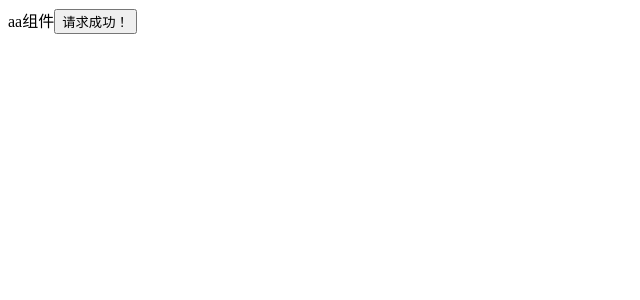
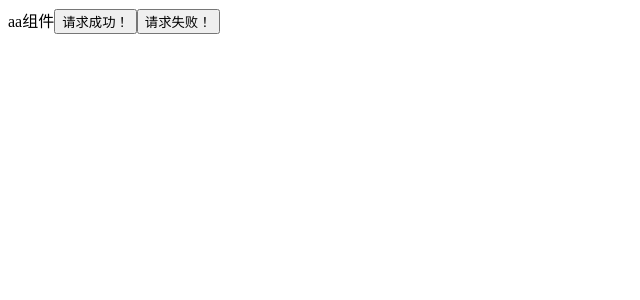
Before and after one commit to huzhiwu1/react-pro-practice, a React (Vite) app: page / in a window 1280 px wide. Shown: the top 300 px of the page, without its empty margins (0-640 px from the left). Built offline with nearby package versions, Linux system fonts and the light colour scheme.

Commit message:
refactor(Message): 优化message的数据结构，添加top和bottom的属性

```diff
--- a/src/Message/app.tsx
+++ b/src/Message/app.tsx
@@ -9,6 +9,13 @@ function Aaa() {
       aa组件
       <button onClick={() => messageProviderRef.add({ content: "请求成功" })}>
         请求成功！
+      </button>
+      <button
+        onClick={() =>
+          messageProviderRef.add({ content: "请求失败", position: "bottom" })
+        }
+      >
+        请求失败！
       </button>
     </div>
   );
--- a/src/Message/index.scss
+++ b/src/Message/index.scss
@@ -26,6 +26,15 @@
   align-items: center;
   justify-content: flex-start;
   pointer-events: none;
+  &-top {
+    position: absolute;
+    top: 20px;
+  }
+
+  &-bottom {
+    position: absolute;
+    bottom: 20px;
+  }
   .message-item {
     margin-bottom: 12px;
 
--- a/src/Message/index.tsx
+++ b/src/Message/index.tsx
@@ -2,9 +2,12 @@ import { forwardRef, useMemo } from "react";
 import type { CSSProperties, ReactNode, RefObject } from "react";
 import { TransitionGroup, CSSTransition } from "react-transition-group";
 import { useStore } from "./useStore";
+import type { MessageList } from "./useStore";
 import "./index.scss";
 import { createPortal } from "react-dom";
 import MessageItem from "./messageItem";
+
+export type Position = "top" | "bottom";
 
 export type MessageProps = {
   className?: string;
@@ -12,16 +15,17 @@ export type MessageProps = {
   content?: ReactNode;
   id?: number;
   nodeRef?: RefObject<HTMLDivElement | null>;
+  position?: Position;
 };
 export type MessageProviderRef = {
-  messageList: MessageProps[];
+  messageList: MessageList;
   add: (message: MessageProps) => void;
   remove: (id: number) => void;
   update: (id: number, message: MessageProps) => void;
   clearAll: () => void;
 };
 const MessageProvider = forwardRef<MessageProviderRef>((props, ref) => {
-  const { messageList, add, remove, update, clearAll } = useStore();
+  const { messageList, add, remove, update, clearAll } = useStore("top");
 
   // useImperativeHandle(ref, () => {
   //   debugger;
@@ -36,11 +40,15 @@ const MessageProvider = forwardRef<MessageProviderRef>((props, ref) => {
       clearAll,
     };
   }
-
+  const positions = Object.keys(messageList) as Position[];
   const content = (
-    <>
-      <TransitionGroup className="message-wrapper">
-        {messageList.map((message) => {
+    <div className="message-wrapper">
+      {positions.map((position) => (
+        <TransitionGroup
+          className={`message-wrapper-${position}`}
+          key={position}
+        >
+          {messageList[position].map((message) => {
             return (
               <CSSTransition
                 nodeRef={message.nodeRef}
@@ -48,12 +56,17 @@ const MessageProvider = forwardRef<MessageProviderRef>((props, ref) => {
                 classNames="message"
                 timeout={1000}
               >
-              <MessageItem ref={message.nodeRef} {...message} remove={remove} />
+                <MessageItem
+                  ref={message.nodeRef}
+                  {...message}
+                  remove={remove}
+                />
               </CSSTransition>
             );
           })}
         </TransitionGroup>
-    </>
+      ))}
+    </div>
   );
   const wrapper = useMemo(() => {
     const div = document.createElement("div");
--- a/src/Message/useStore.ts
+++ b/src/Message/useStore.ts
@@ -1,48 +1,95 @@
 import { createRef, useState } from "react";
-import type { MessageProps } from ".";
+import type { MessageProps, Position } from ".";
 
-const initialState: MessageProps[] = [];
+export type MessageList = {
+  top: MessageProps[];
+  bottom: MessageProps[];
+};
+const initialState: MessageList = {
+  top: [],
+  bottom: [],
+};
 
-export const useStore = () => {
-  const [messageList, setMessageList] = useState<MessageProps[]>(initialState);
+export const useStore = (defaultPosition: Position) => {
+  const [messageList, setMessageList] = useState<MessageList>(initialState);
   return {
     messageList,
     add: (message: MessageProps) => {
       const id = getId(message);
-      const index = findMessageIndex(messageList, id);
-      if (index === -1) {
+
       setMessageList((preState) => {
-          return [
+        if (message?.id) {
+          const position = getMessagePosition(preState, message?.id);
+          if (position) {
+            return preState;
+          }
+        }
+        const position = message.position || defaultPosition;
+
+        const messages = position.includes("top")
+          ? [
               {
                 ...message,
                 id,
                 nodeRef: createRef(),
               },
+              ...preState[position],
+            ]
+          : [
+              ...preState[position],
+              {
+                ...message,
+                id,
+                nodeRef: createRef(),
+              },
+            ];
+        return {
           ...preState,
-          ];
+          [position]: messages,
+        };
       });
-      }
+
+      return id;
     },
     update: (id: number, message: MessageProps) => {
-      const index = findMessageIndex(messageList, id);
-      if (index !== -1) {
+      if (!id) {
+        return;
+      }
+
       setMessageList((preState) => {
-          const newState = [...preState];
-          newState[index] = { ...message, id, nodeRef: createRef() };
+        const { position, index } = findMessage(preState, id);
+        if (!position) {
+          return preState;
+        }
+        const newState = { ...preState };
+        if (index !== -1 && position) {
+          newState[position][index] = {
+            ...newState[position][index],
+            ...message,
+          };
+        }
         return newState;
       });
-      }
     },
     remove: (id: number) => {
-      const index = findMessageIndex(messageList, id);
+      if (!id) {
+        return;
+      }
 
-      if (index !== -1) {
       setMessageList((preState) => {
-          const newState = [...preState].filter((item) => item.id !== id);
+        const { index, position } = findMessage(preState, id);
+        if (!position) {
+          return preState;
+        }
+        const newState = { ...preState };
+        if (index !== -1 && position) {
+          newState[position] = newState[position].filter(
+            (item) => item.id !== id
+          );
+        }
 
         return newState;
       });
-      }
     },
     clearAll: () => {
       setMessageList(initialState);
@@ -63,6 +110,20 @@ function getId(message: MessageProps) {
   return count;
 }
 
-function findMessageIndex(messageList: MessageProps[], id: number): number {
-  return messageList.findIndex((item) => item.id === id);
+function getMessagePosition(messageList: MessageList, id: number) {
+  for (const [position, list] of Object.entries(messageList)) {
+    if (list.find((item) => item.id === id)) {
+      return position as Position;
     }
+  }
+}
+function findMessage(messageList: MessageList, id: number) {
+  const position = getMessagePosition(messageList, id);
+  const index = position
+    ? messageList[position].findIndex((item) => item.id === id)
+    : -1;
+  return {
+    position,
+    index,
+  } as const;
+}
```
Lines whose indentation alone changed are shown as unchanged.
